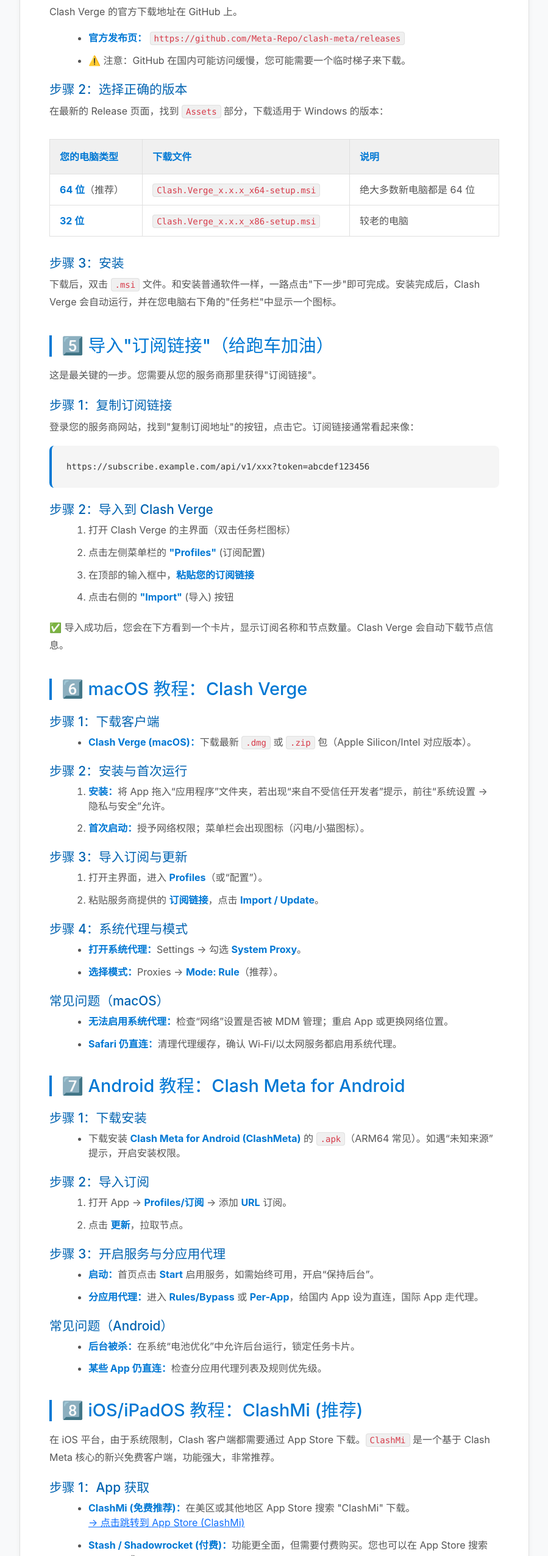
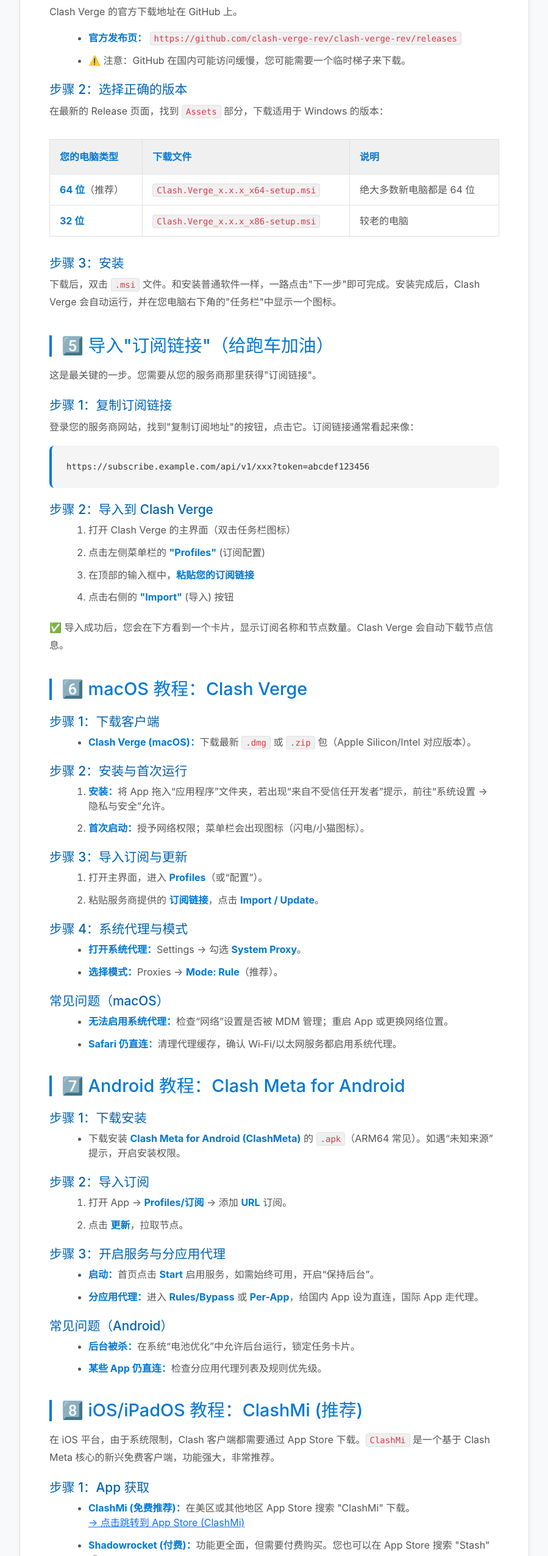
Before and after one commit to FrostwyrmKnight/bypassGFW, a plain HTML site: page articles/clash-tutorial/index.html in a window 1280 px wide. Shown: the part 2328-4880 px from the top of the page at 61% size, without its empty margins (190-1089 px from the left). Drawn offline with nearby package versions, Linux system fonts and the light colour scheme.

Commit message:
Update index.html

```diff
--- a/articles/clash-tutorial/index.html
+++ b/articles/clash-tutorial/index.html
@@ -196,7 +196,7 @@
             <h3>步骤 1：访问 GitHub 下载</h3>
             <p>Clash Verge 的官方下载地址在 GitHub 上。</p>
             <ul>
-                <li><strong>官方发布页：</strong> <code>https://github.com/Meta-Repo/clash-meta/releases</code></li>
+                <li><strong>官方发布页：</strong> <code>https://github.com/clash-verge-rev/clash-verge-rev/releases</code></li>
                 <li>⚠️ 注意：GitHub 在国内可能访问缓慢，您可能需要一个临时梯子来下载。</li>
             </ul>
 
@@ -317,7 +317,7 @@
   <li><strong>ClashMi (免费推荐)：</strong>在美区或其他地区 App Store 搜索 "ClashMi" 下载。<br>
       <a href="https://apps.apple.com/us/app/clash-mi/id6744321968" target="_blank" rel="noopener noreferrer">→ 点击跳转到 App Store (ClashMi)</a>
   </li>
-  <li><strong>Stash / Shadowrocket (付费)：</strong>功能更全面，但需要付费购买。您也可以在 App Store 搜索 "Stash" 或 "Shadowrocket"。<br>
+  <li><strong>Shadowrocket (付费)：</strong>功能更全面，但需要付费购买。您也可以在 App Store 搜索 "Stash" 或 "Shadowrocket"。<br>
       <a href="https://apps.apple.com/us/app/shadowrocket/id932747118" target="_blank" rel="noopener noreferrer">→ Shadowrocket (App Store)</a>
   </li>
 </ul>
```
